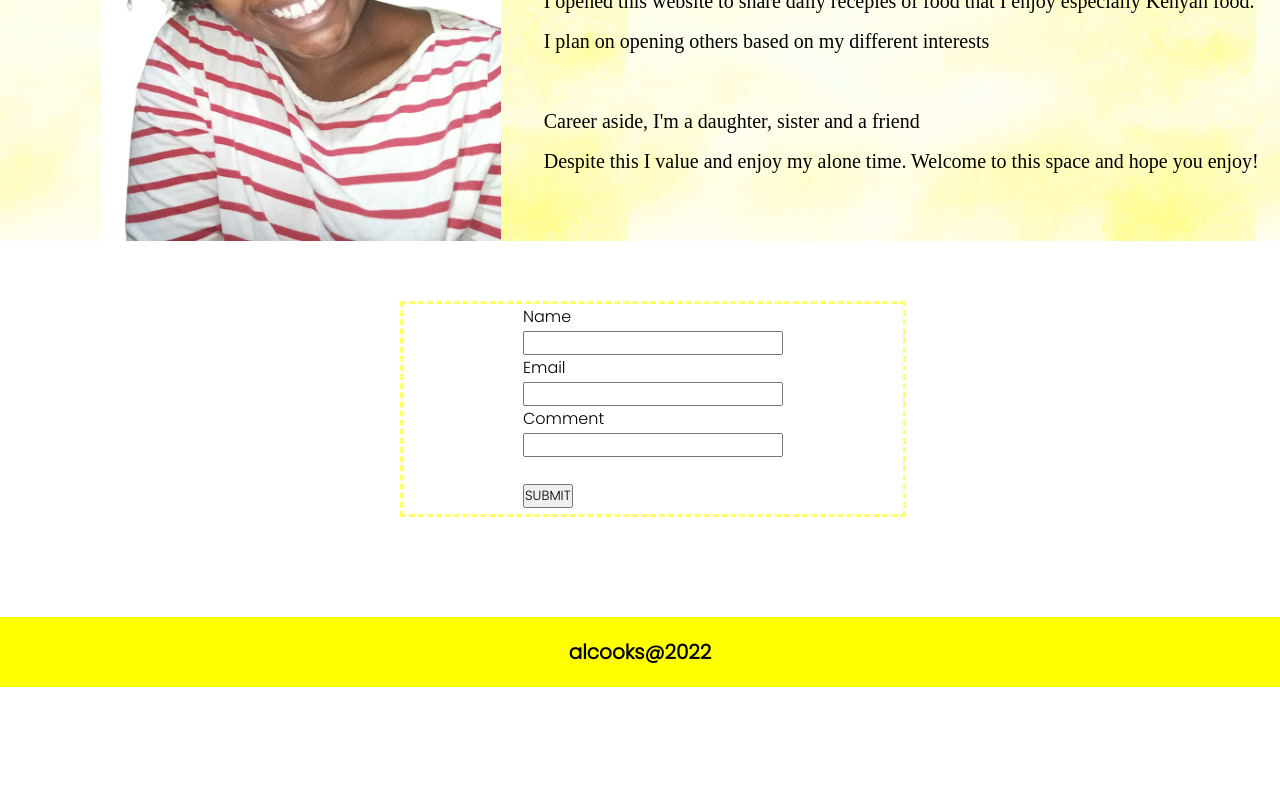
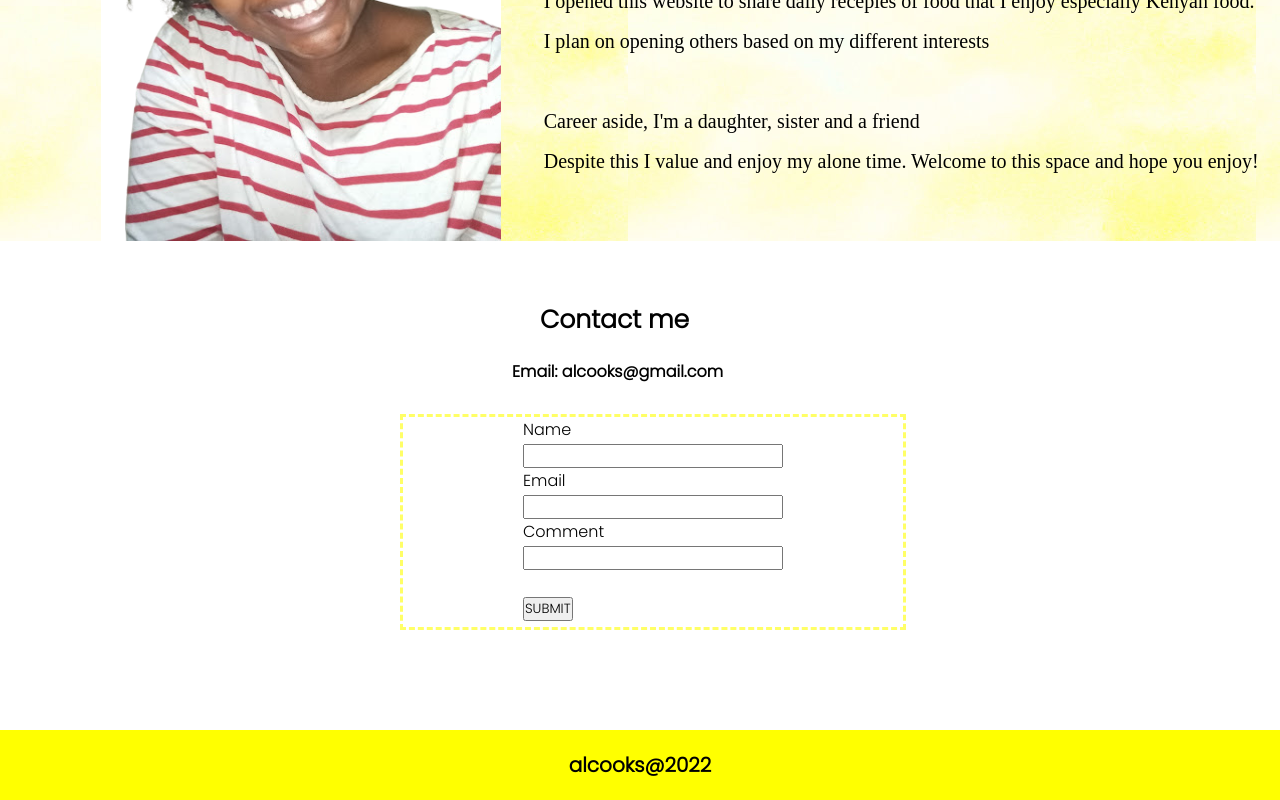
Before and after one commit to aliceauko/Personal-blog--Al-cooks, a plain HTML site: page index.html in a window 1280 px wide. Shown: the part 2009-2809 px from the top of the page. Before the commit the page ends 2696 px from the top, so only its background shows below. Drawn offline with Linux system fonts and the light colour scheme.

Commit message:
Comment on the css and html appropriately

```diff
--- a/Assets/CSS/style.css
+++ b/Assets/CSS/style.css
@@ -6,7 +6,7 @@
     text-decoration: none;
     font-family: 'Poppins';
 }
-
+/*Navigation bar*/
 nav{
     height: 120px;
     background-color:#FFFF66;
@@ -49,6 +49,9 @@ nav >ul >li >a:hover{
     color: red;
     font-size: 22px;
 }
+
+
+/*Section one*/
 
 #yes{
     background-image:url("../IMAGES/orange.jpg");
@@ -94,6 +97,9 @@ nav >ul >li >a:hover{
 .search-txt:hover{
     width: 500px;
 }
+
+
+/*recipes*/
 
 #recipes{
     margin-top: 100px;
@@ -180,6 +186,9 @@ button:hover{
     margin-top: 120px;
 }
 
+
+/*About me*/
+
 #me{
     background-image: url("../IMAGES/yes.jpg");
 }
@@ -207,6 +216,14 @@ margin-top:20px;
     cursor: pointer;
 }
 
+/*Contact*/
+#contact{
+    margin-top: 60px;
+}
+#contact h3, h4{
+    margin-left: 40%;
+}
+
 .form{
     border: #FFFF66;
     width: 500px;
@@ -215,9 +232,11 @@ margin-top:20px;
     display: flex;
     justify-content: center;
     margin-left: 400px;
-    margin-top: 60px;
+    margin-top: 30px;
 }
 
+
+/*footer*/
 
 .footer{
     width: 100%;
--- a/index.html
+++ b/index.html
@@ -8,6 +8,7 @@
     <link rel="stylesheet" href="./Assets/CSS/style.css">
 </head>
  <body>
+
     <!--Navigation bar-->
     <nav>
         <img src="./Assets/IMAGES/logo.png" alt="logo">
@@ -15,7 +16,7 @@
             <li><a href="#">Home</a></li>
             <li><a href="#today">Recipes</a></li>
             <li><a href="#no">About</a></li>
-            <li><a href="#">Contacts</a></li>
+            <li><a href="#contact">Contacts</a></li>
         </ul>
     </nav>
 
@@ -31,6 +32,7 @@
             <input class=search-txt size="80" type="text" name="" placeholder="Type to search &#128270">
          </div>
     </section>
+
 
     <!--Recipes-->
     <section id="recipes">
@@ -103,7 +105,11 @@
     </section>
 
 
+
     <!--Contact-->
+    <section id="contact">
+        <h3 style="font-size:25px;">Contact me</h3>
+        <h4>Email: alcooks@gmail.com</h4>
         <div class="form">
               <form action="">
                     <label for="name">Name</label><br>
@@ -116,7 +122,11 @@
               </form>
 
        </div>
+    </section>
 
+
+
+     <!--Footer-->
 
     <footer>
         <div class="footer">
```
Lines whose indentation alone changed are shown as unchanged.
